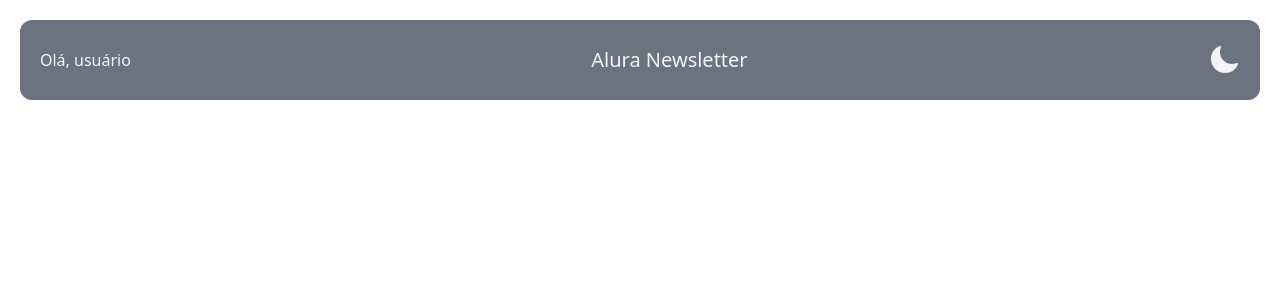
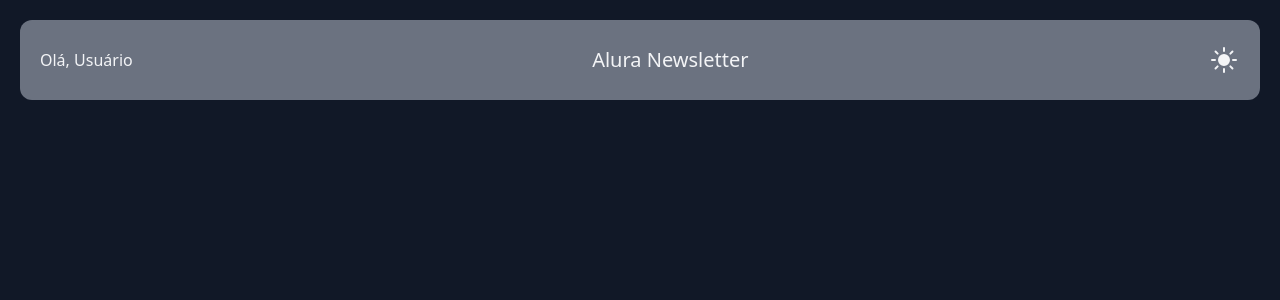
Before and after one commit to cardozov/alura-newsletter, a React (Vite) app: page / in a window 1280 px wide. Both pictures are taken after a click on the icon 1224 px from the left and 60 px from the top of the page. Shown: the top 300 px of the page. Built offline with nearby package versions, Linux system fonts and the light colour scheme.

Commit message:
aula 2.2

```diff
--- a/index.html
+++ b/index.html
@@ -6,7 +6,7 @@
     <meta name="viewport" content="width=device-width, initial-scale=1.0" />
     <title>Alura Newsletter</title>
   </head>
-  <body>
+  <body class="bg-gray-100 dark:bg-gray-900">
     <div id="root"></div>
     <script type="module" src="/src/main.jsx"></script>
   </body>
--- a/src/components/Header/Header.jsx
+++ b/src/components/Header/Header.jsx
@@ -1,10 +1,10 @@
-import { MoonIcon } from "@heroicons/react/24/solid"
+import ToggleTheme from "../ToggleTheme/ToggleTheme"
 
 const Header = () => {
   return <div className="flex h-20 bg-gray-500 justify-between items-center px-5 sm:rounded-xl sm:m-5">
-    <span className="text-gray-100">Olá, usuário</span>
+    <span className="text-gray-100">Olá, Usuário</span>
     <h1 className="text-gray-100 text-xl">Alura Newsletter</h1>
-    <MoonIcon className="h-8 text-gray-100 hidden sm:block cursor-pointer"/>
+    <ToggleTheme />
   </div>
 }
 
--- /dev/null
+++ b/src/components/ToggleTheme/ToggleTheme.jsx
@@ -0,0 +1,13 @@
+import { MoonIcon, SunIcon } from "@heroicons/react/24/solid"
+
+const ToggleTheme = () => {
+  const toggle = () => {
+    document.documentElement.classList.toggle('dark')
+  }
+  return <div className="hidden sm:block">
+    <MoonIcon className="h-8 text-gray-100 block dark:hidden cursor-pointer" onClick={toggle}/>
+    <SunIcon className="h-8 text-gray-100 hidden dark:block cursor-pointer" onClick={toggle}/>
+  </div>
+}
+
+export default ToggleTheme
--- a/tailwind.config.cjs
+++ b/tailwind.config.cjs
@@ -1,5 +1,6 @@
 /** @type {import('tailwindcss').Config} */
 module.exports = {
+  darkMode: "class",
   content: [
     "./index.html",
     "./src/**/*.{js,jsx}",
```
